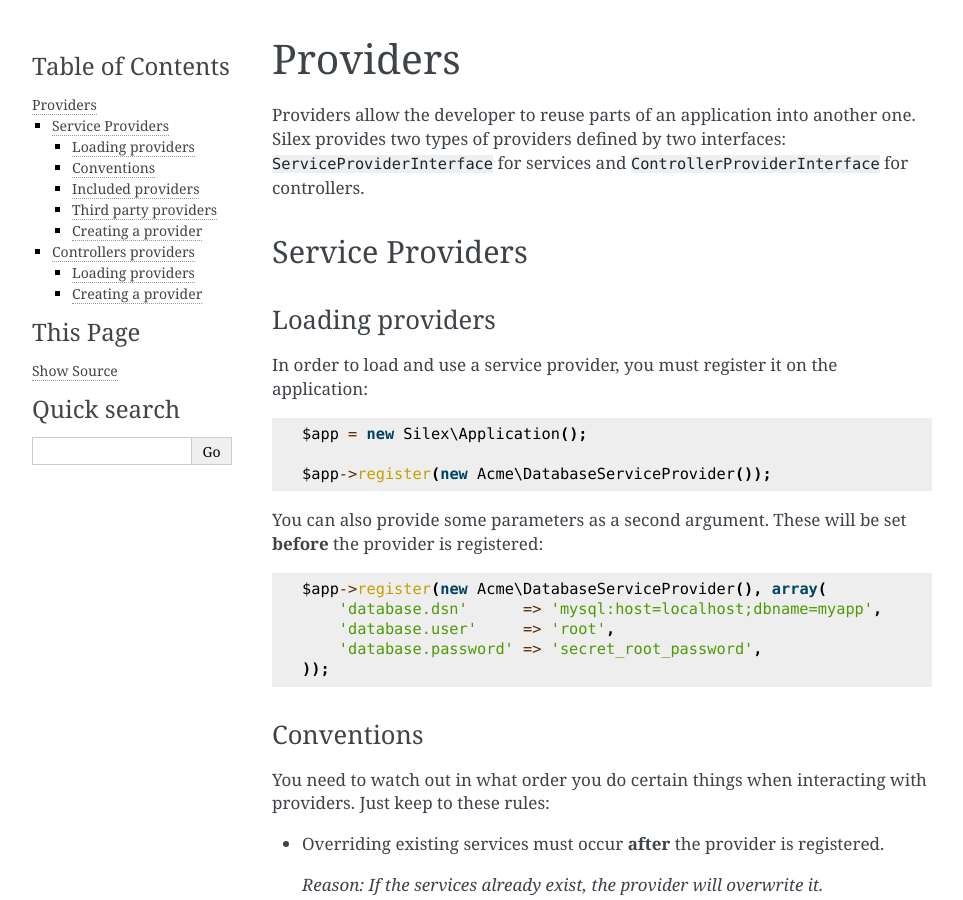
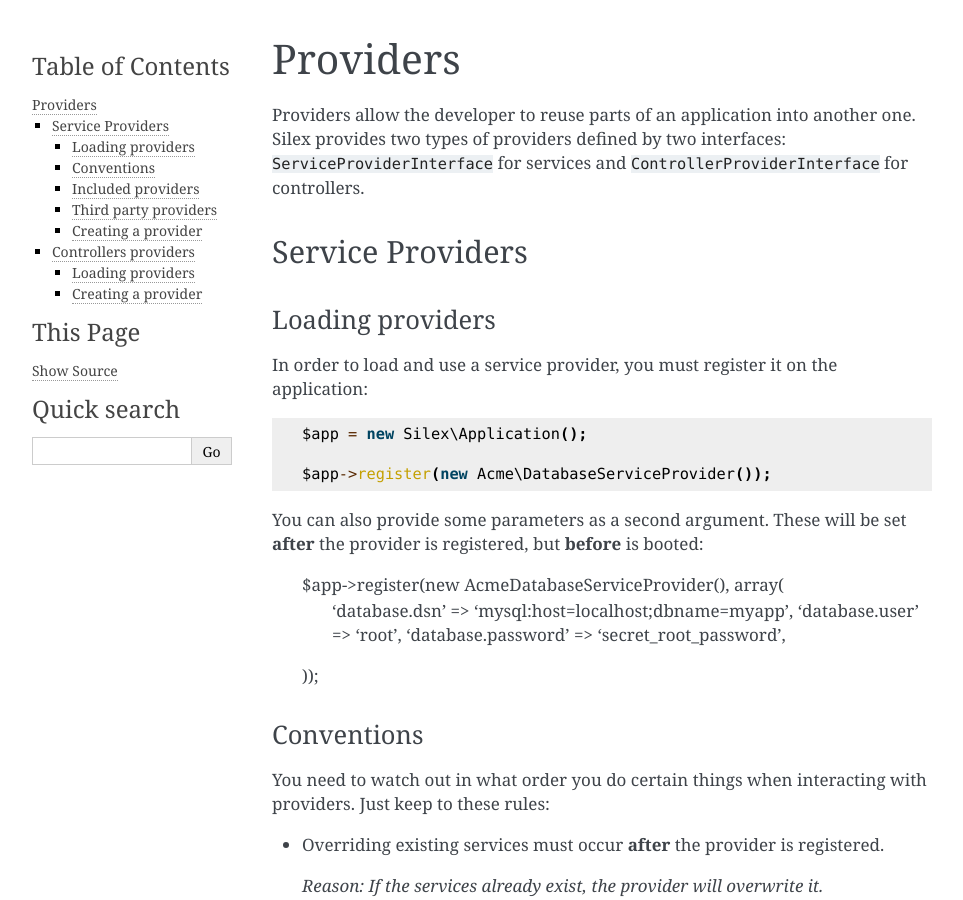
Before and after one commit to silexphp/Silex, a Sphinx documentation site: the page built from doc/providers.rst, in a window 1280 px wide and 900 px high. Shown: the whole window, without its empty margins (148-1111 px from the left). Built offline with Sphinx 7.4.7, drawn with Linux system fonts in a browser that asks for light colours.

Commit message:
Aren't parameters set after the provider is registered ?
fabpot/Silex@9766faf0616a67cd0ff7437950d5453deebac9c4

```diff
--- a/doc/providers.rst
+++ b/doc/providers.rst
@@ -20,7 +20,7 @@ application::
     $app->register(new Acme\DatabaseServiceProvider());
 
 You can also provide some parameters as a second argument. These
-will be set **before** the provider is registered::
+will be set **after** the provider is registered, but **before** is booted:
 
     $app->register(new Acme\DatabaseServiceProvider(), array(
         'database.dsn'      => 'mysql:host=localhost;dbname=myapp',
```
